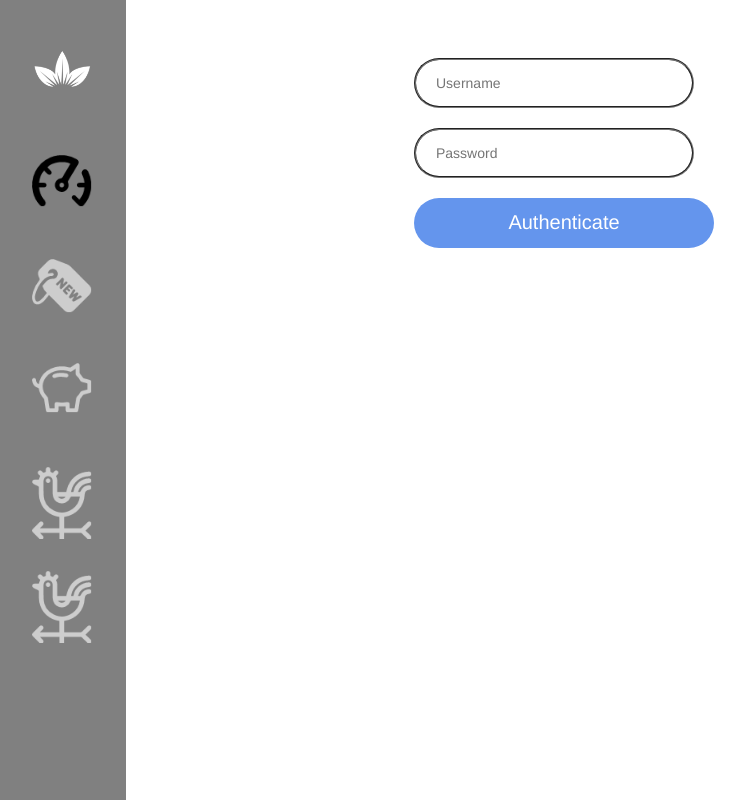
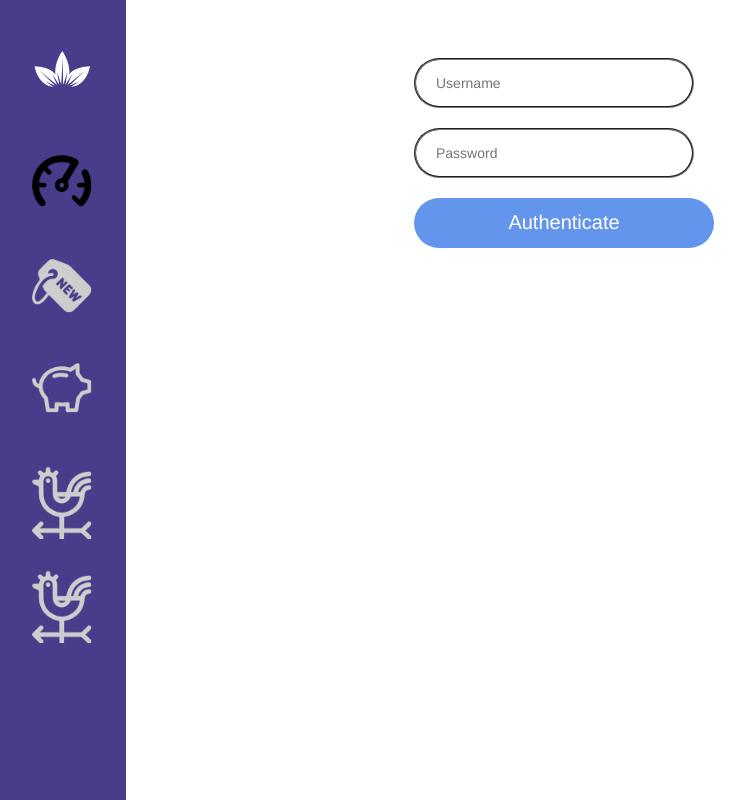
Before and after one commit to kzsahay/BAT, a website: page public/index.html in a window 1280 px wide. Shown: the whole page, without its empty margins (2-747 px from the left). Drawn offline with Linux system fonts and the light colour scheme.

Commit message:
minor color changes

```diff
--- a/public/css/common.css
+++ b/public/css/common.css
@@ -41,7 +41,7 @@
 /********  Start Left Navigation  **********/
 
 .leftPannel {
-	background-color: grey;
+	background-color: darkslateblue;
 	width: 10%;
 	height: 100%;
 	position: fixed;
--- a/public/index.html
+++ b/public/index.html
@@ -31,7 +31,7 @@
 
 </head>
 
-<body style="height: 100%; width: 100%; position: absolute;">
+<body style="height: 100%; width: 100%; position: absolute; color:darkblue;">
 <div ng-controller="IndexCtrl" class="leftPannel">
 	<ul>
 		<!--li> <a href="javascript:void(0);" class="flower"> &nbsp;</a> </li-->
```
